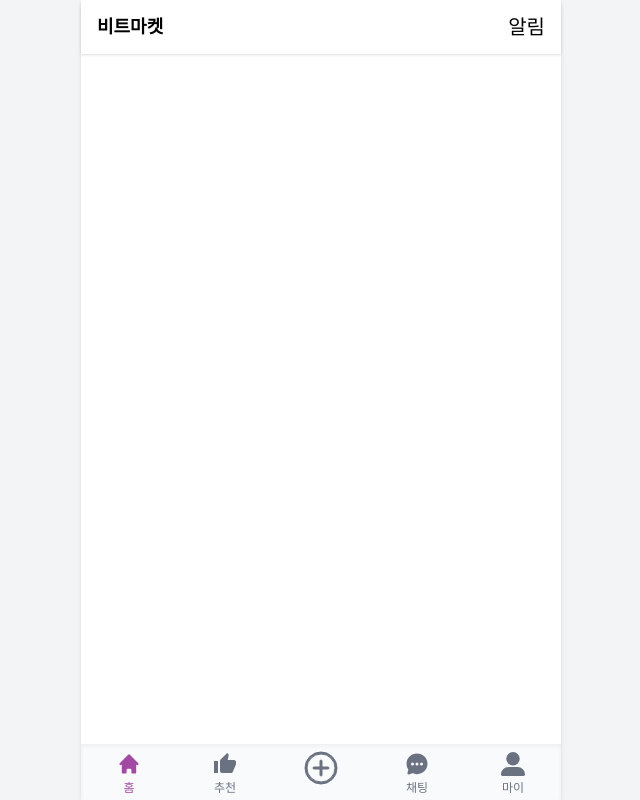
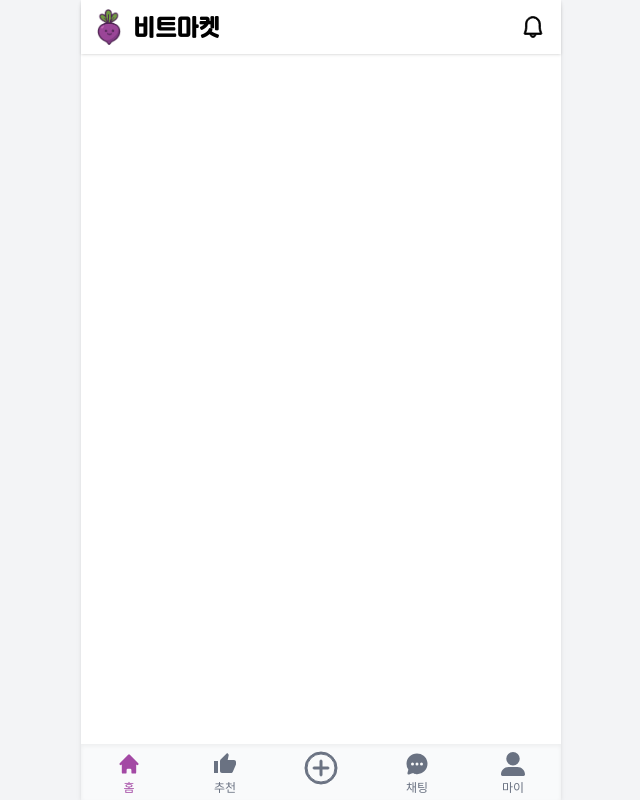
Before and after one commit to chjcode/BeetMarket, a React (Vite) app in the folder fe/: page / in a window 1280 px wide. Shown: the whole page, without its empty margins (319-959 px from the left). Built offline with nearby package versions, Linux system fonts and the light colour scheme; sample sign-in values are in the browser's storage.

Commit message:
fix topbar 수정

```diff
--- a/fe/src/widgets/TopBar/TopBarDetail.tsx
+++ b/fe/src/widgets/TopBar/TopBarDetail.tsx
@@ -1,8 +1,8 @@
 export const TopBarDetail = () => {
   return (
     <div className="h-[54px] flex items-center justify-between px-4 shadow-sm">
-      <div className="text-lg font-bold">비트마켓</div>
-      <button className="text-xl">알림</button>
+      <div className="text-lg font-bold">서브 페이지</div>
+      {/* <button className="text-xl">알림</button>  */}
     </div>
   );
 };
--- a/fe/src/widgets/TopBar/TopBarMain.tsx
+++ b/fe/src/widgets/TopBar/TopBarMain.tsx
@@ -1,8 +1,21 @@
+import { NavLink } from "react-router-dom";
+import { Icon } from "@/shared/ui/Icon";
+
 export const TopBarMain = () => {
   return (
     <div className="h-[54px] flex items-center justify-between px-4 shadow-sm">
-      <div className="text-lg font-bold">비트마켓</div>
-      <button className="text-xl">알림</button>
+      <div className="flex items-center gap-3">
+        <img src="src/shared/assets/beet.png" className="h-[36px]" />
+        <div className="text-2xl font-bold font-moneygraphy pt-1">
+          비트마켓
+        </div>
+      </div>
+      <NavLink
+        to="/alarm"
+        className="flex w-[36px] h-[36px] justify-end items-center pointer-cursor"
+      >
+        <Icon name="bell" className="w-6 h-6 stroke-[0.5]" />
+      </NavLink>
     </div>
   );
 };
```
Also changed, not shown: 1 other file (tests, documents, lock files or other folders).
